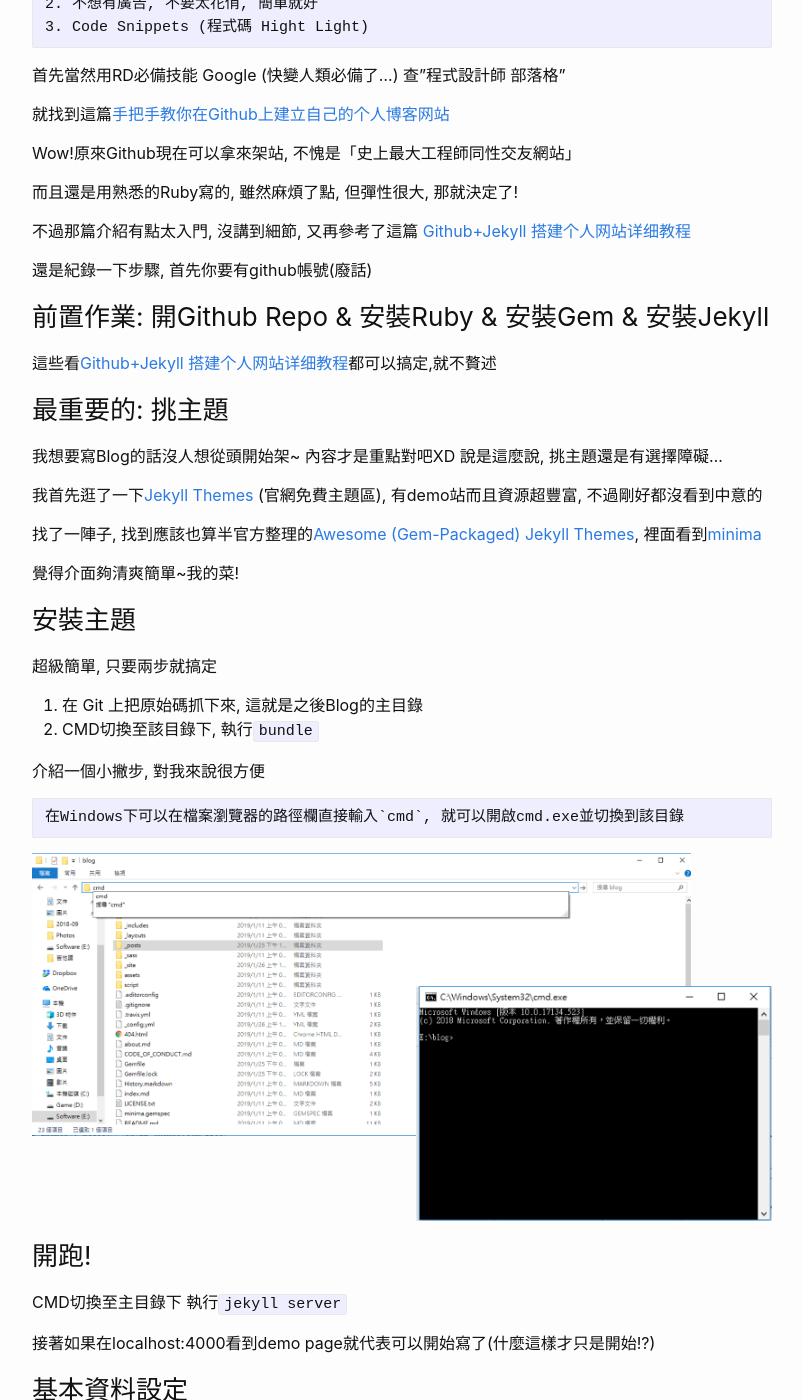
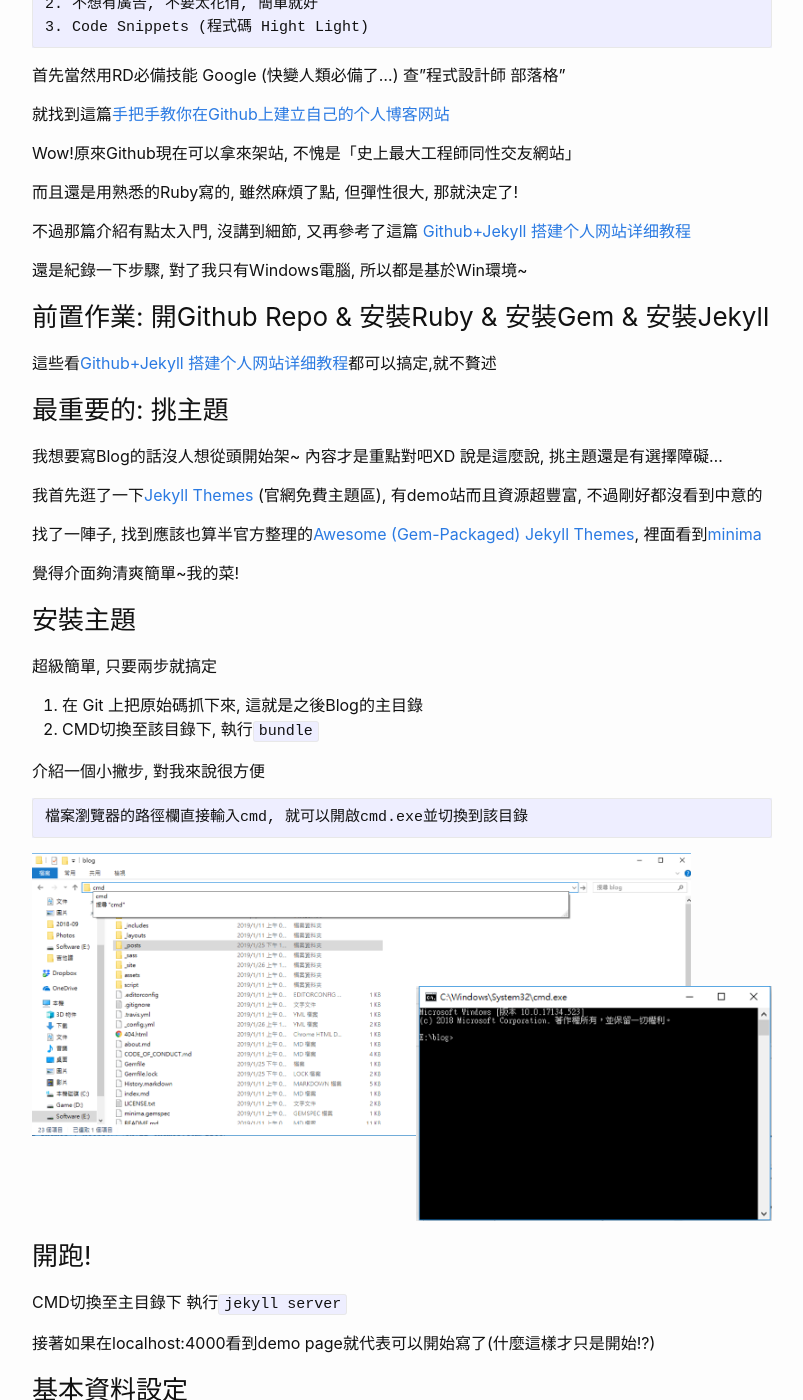
Before and after one commit to t6847kimo/blog, a Jekyll site: the page built from _posts/2019-01-25-Hello Jekyll 2019.md, in a window 1280 px wide and 1400 px high, scrolled down 549 px. Shown: the whole window, without its empty margins (238-1041 px from the left). Built offline with Jekyll 4.4.1, drawn with Linux system fonts in a browser that asks for light colours; nearby versions of some CDN libraries; comment, search, counter and statistics services are not loaded.

Commit message:
Update 2019-01-25-Hello Jekyll 2019.md

```diff
--- a/_posts/2019-01-25-Hello Jekyll 2019.md
+++ b/_posts/2019-01-25-Hello Jekyll 2019.md
@@ -33,7 +33,7 @@
 
 不過那篇介紹有點太入門, 沒講到細節, 又再參考了這篇 [Github+Jekyll 搭建个人网站详细教程]
 
-還是紀錄一下步驟, 首先你要有github帳號(廢話)
+還是紀錄一下步驟, 對了我只有Windows電腦, 所以都是基於Win環境~
 
 ### 前置作業: 開Github Repo & 安裝Ruby & 安裝Gem & 安裝Jekyll
 
@@ -56,7 +56,7 @@
 
 介紹一個小撇步, 對我來說很方便
 
-    在Windows下可以在檔案瀏覽器的路徑欄直接輸入`cmd`, 就可以開啟cmd.exe並切換到該目錄
+    檔案瀏覽器的路徑欄直接輸入cmd, 就可以開啟cmd.exe並切換到該目錄
 
 ![windows cmd快速切換路徑](https://github.com/t6847kimo/blog/raw/master/assets/img/windows_cmd.png)
 
```
